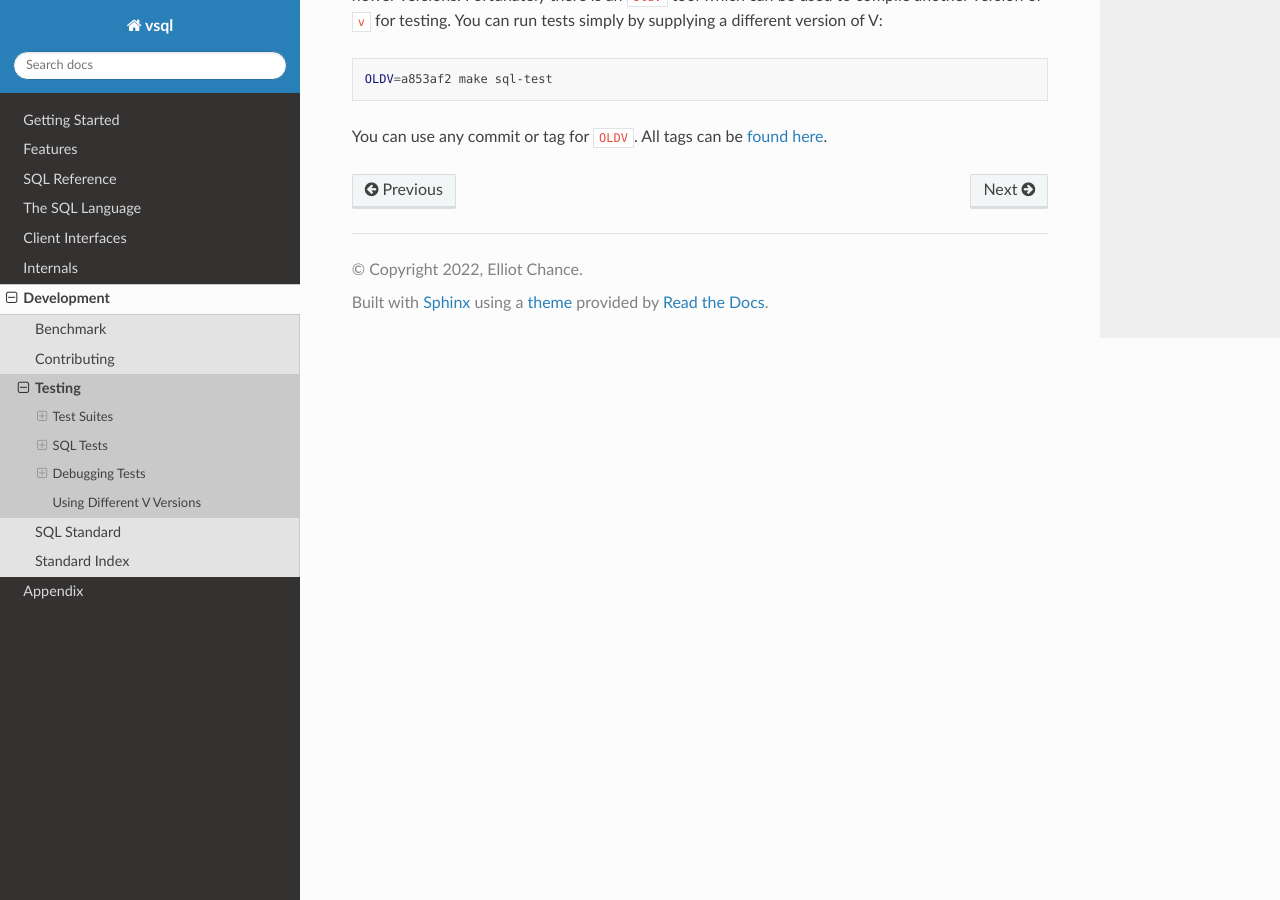
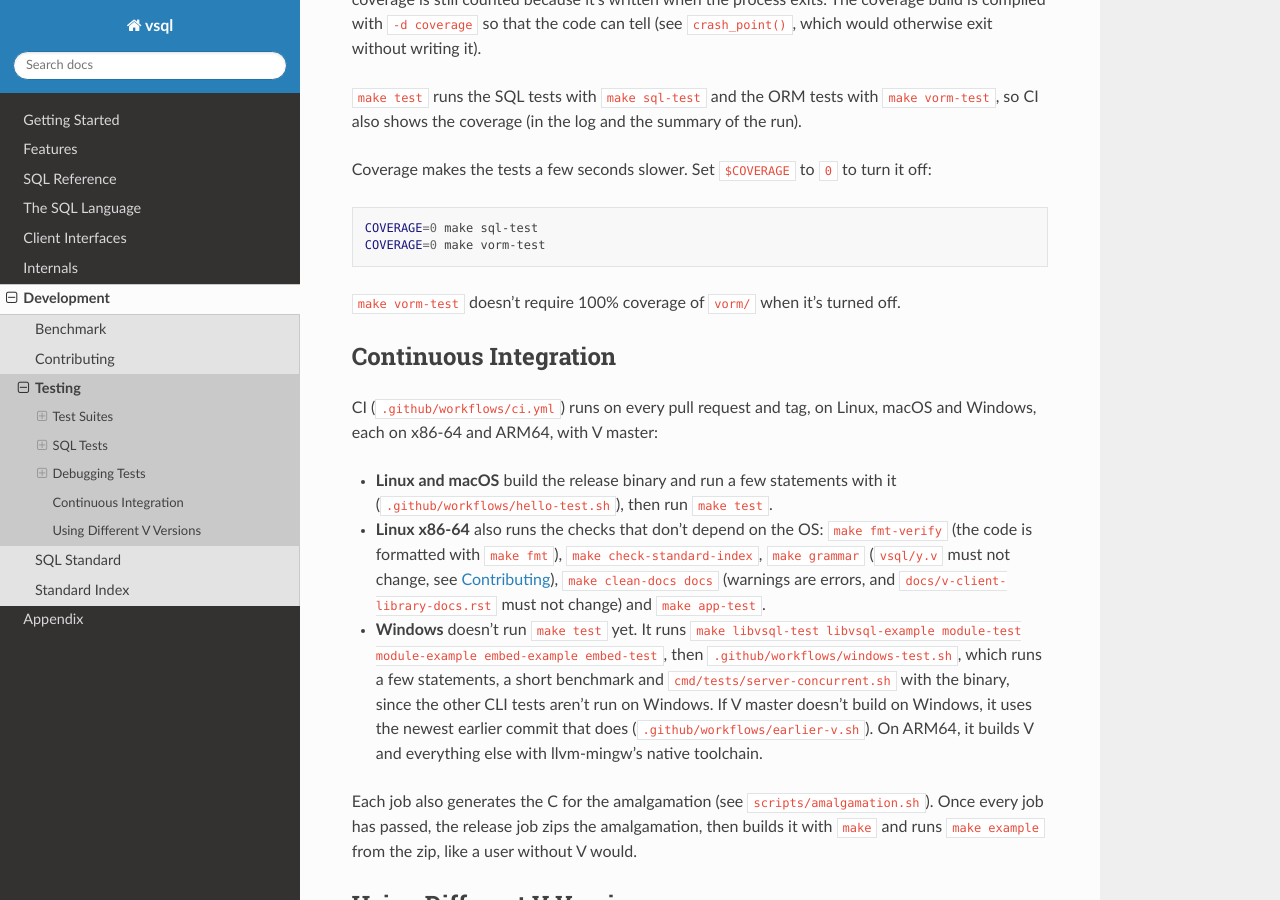
Before and after one commit to elliotchance/vsql, a Sphinx documentation site: the page built from docs/testing.rst, in a window 1280 px wide and 900 px high, scrolled down 16950 px. Built offline with Sphinx 7.4.7 and the Read the Docs theme 3.1.0, drawn with Linux system fonts in a browser that asks for light colours; some of the changed text lies outside the part shown.

Commit message:
ci: Build Windows ARM64 natively
The Windows ARM64 runner's MinGW, and the V that setup-v builds, are x86-64,
which runs emulated. So the windows-arm64 zip had x86-64 binaries, and the
amalgamation had no Windows ARM64 C (V generated windows_amd64 C there).

The ARM64 job now installs llvm-mingw's native ARM64 toolchain (which has gcc
and make) and builds V again with it, so V, vsql and libvsql are ARM64, and the
amalgamation gets libvsql_windows_arm64.c and vsql_windows_arm64.mk.

This also documents what CI checks. testing.rst gets a section for make
unit-test, and a section for what CI runs on each platform, replacing "CI runs
make test", which wasn't true on Windows and missed the other checks.
contributing.rst now says that y.v and v-client-library-docs.rst must be
committed, that docs warnings are errors, and installs the docs dependencies in
a virtual environment from requirements.txt (rather than unpinned with pip3 as
well).

Fixes #699
Fixes #700

Co-Authored-By: Claude Opus 5.5 <noreply@anthropic.com>

```diff
--- a/docs/testing.rst
+++ b/docs/testing.rst
@@ -24,10 +24,10 @@ Test Suites
 - ``make module-test``: the tests for SQL-client modules, see `Modules`_.
 - ``make embed-test``: the tests for embedded SQL, see `Modules`_.
 
-CI runs ``make test``. ``make app-test`` (the tests for ``vsql app``, see
-`App`_) isn't part of ``make test``, since the app isn't needed for the
-database itself (and its tests need Python and a browser). CI runs it on Linux
-x86-64.
+See `Continuous Integration`_ for what CI runs on each platform.
+``make app-test`` (the tests for ``vsql app``, see `App`_) isn't part of
+``make test``, since the app isn't needed for the database itself (and its tests
+need Python and a browser).
 
 App
 ^^^
@@ -315,6 +315,27 @@ SQL
 The SQL test suite contains most of the functional tests. This is likely the
 only test suite you will use when adding functionality or fixing bugs in vsql.
 More description below.
+
+Unit
+^^^^
+
+``make unit-test`` runs every ``vsql/*_test.v`` file, except for
+``vsql/sql_test.v`` and ``vsql/btree_test.v``, which are run by
+``make sql-test`` and ``make btree-test``.
+
+Write an SQL test whenever you can. A unit test is for something that SQL can't
+show, such as the exact bytes that are written (``vsql/bytes_test.v``), a
+``Row`` that doesn't match its table (``vsql/row_test.v``), a database that's
+closed and opened again, or several connections at the same time
+(``vsql/connection_test.v``). The unit tests aren't counted by `Coverage`_, so
+code that can only be reached by a unit test also needs a V test at the end of
+``vsql/sql_test.v``.
+
+Run a single file with:
+
+.. code-block:: sh
+
+   v test vsql/row_test.v
 
 SQL Tests
 ---------
@@ -807,8 +828,9 @@ tests:
 When all of the tests are run, ``make sql-test`` fails unless every line is
 covered. This is every line that V measures: V's coverage doesn't measure some
 statements, such as a function call on its own line (including one ending in
-``!``), an ``if`` condition or assigning to a map key. ``make sql-test-uncovered`` prints each line that wasn't covered by the
-last ``make sql-test``:
+``!``), an ``if`` condition or assigning to a map key.
+``make sql-test-uncovered`` prints each line that wasn't covered by the last
+``make sql-test``:
 
 .. code-block:: text
 
@@ -843,6 +865,33 @@ turn it off:
 ``make vorm-test`` doesn't require 100% coverage of ``vorm/`` when it's turned
 off.
 
+Continuous Integration
+----------------------
+
+CI (``.github/workflows/ci.yml``) runs on every pull request and tag, on
+Linux, macOS and Windows, each on x86-64 and ARM64, with V master:
+
+- **Linux and macOS** build the release binary and run a few statements with it
+  (``.github/workflows/hello-test.sh``), then run ``make test``.
+- **Linux x86-64** also runs the checks that don't depend on the OS:
+  ``make fmt-verify`` (the code is formatted with ``make fmt``),
+  ``make check-standard-index``, ``make grammar`` (``vsql/y.v`` must not change,
+  see :doc:`contributing`), ``make clean-docs docs`` (warnings are errors, and
+  ``docs/v-client-library-docs.rst`` must not change) and ``make app-test``.
+- **Windows** doesn't run ``make test`` yet. It runs ``make libvsql-test
+  libvsql-example module-test module-example embed-example embed-test``, then
+  ``.github/workflows/windows-test.sh``, which runs a few statements, a short
+  benchmark and ``cmd/tests/server-concurrent.sh`` with the binary, since the
+  other CLI tests aren't run on Windows. If V master doesn't build on Windows,
+  it uses the newest earlier commit that does
+  (``.github/workflows/earlier-v.sh``). On ARM64, it builds V and everything
+  else with llvm-mingw's native toolchain.
+
+Each job also generates the C for the amalgamation (see
+``scripts/amalgamation.sh``). Once every job has passed, the release job zips
+the amalgamation, then builds it with ``make`` and runs ``make example`` from
+the zip, like a user without V would.
+
 Using Different V Versions
 --------------------------
 
```
Also changed, not shown: docs/contributing.rst (+18 -4 lines), 1 other file.
